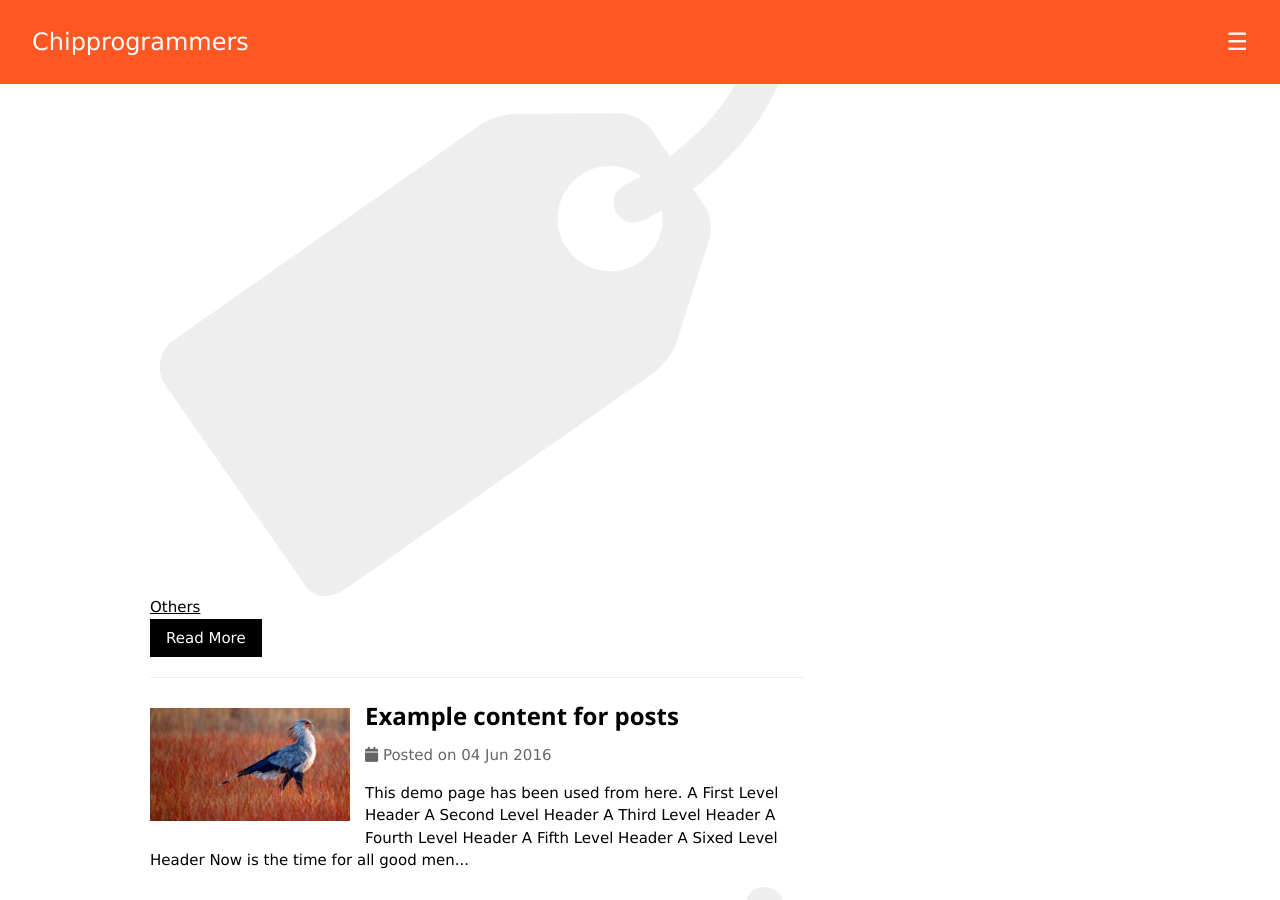
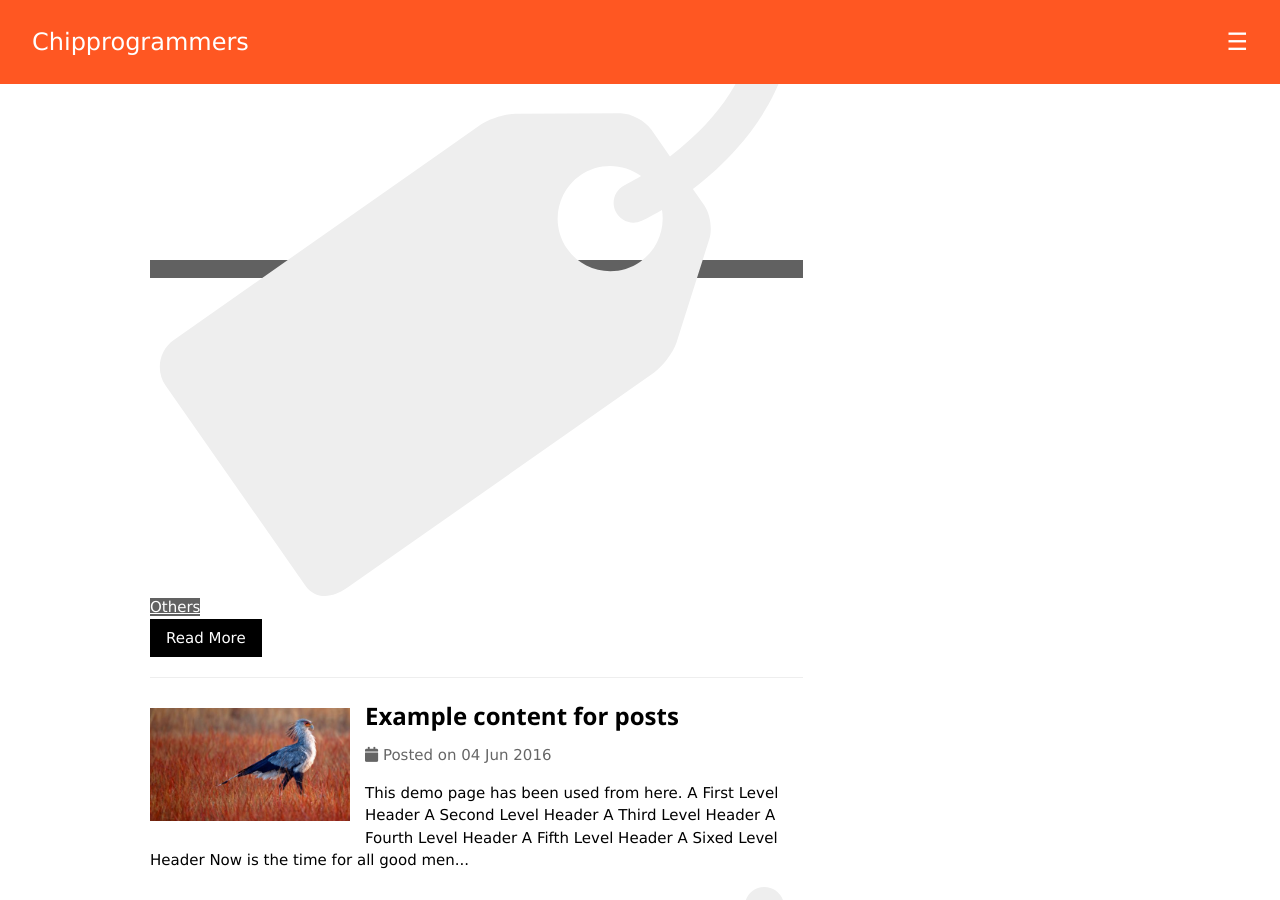
Before and after one commit to techiworld/techiworld.github.io, a Jekyll site: the page built from category/Others.md, in a window 1280 px wide and 900 px high, scrolled down 615 px. Built offline with Jekyll 4.4.1, drawn with Linux system fonts in a browser that asks for light colours.

Commit message:
Update posts_by_category.html

```diff
--- a/_layouts/posts_by_category.html
+++ b/_layouts/posts_by_category.html
@@ -34,7 +34,7 @@
              </span>
             <p>{{ post.content | strip_html | truncatewords: 40 }}</p>
       <!-- category -->
-          <a href="{{ site.url }}{{ site.baseurl }}/category/{{ post.category }}"><img src="{{ site.baseurl }}/assets/svg/price-tag.svg" alt="Tag">{{ post.category }}</a>
+          <a href="{{ site.url }}{{ site.baseurl }}/category/{{ post.category }}" class="w3-dark-gray"><img src="{{ site.baseurl }}/assets/svg/price-tag.svg" alt="Tag">{{ post.category }}</a>
       <br />
             <a href="{{ post.url |prepend:site.baseurl }}" class="w3-button w3-black">Read More</a>
             <hr />
```
